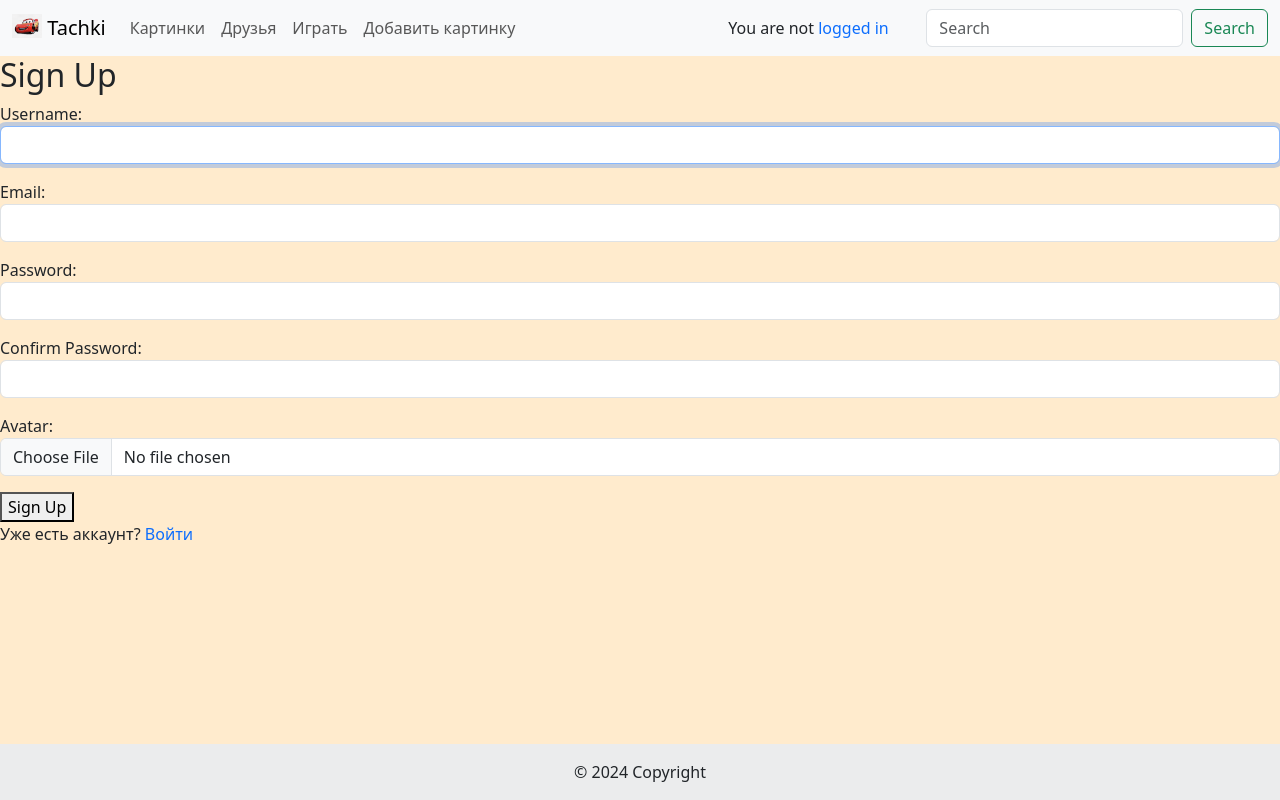
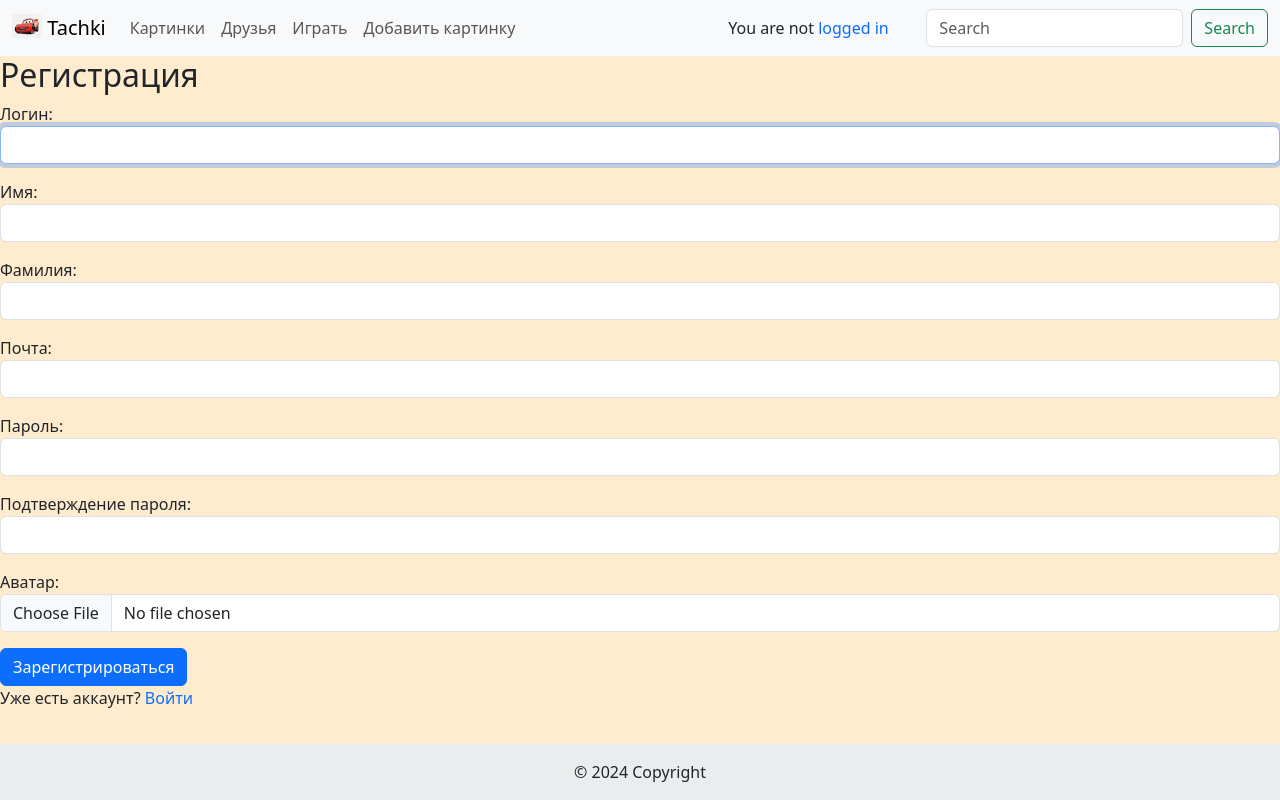
Before and after one commit to darksquare1/vcars, a Django app: page /accounts/signup/ in a window 1280 px wide. Run offline with Django 5.2, Linux system fonts and the light colour scheme; some libraries are stand-ins or nearby versions.

Commit message:
added first_name and last_name to user, added slugs for picture and profile

```diff
--- a/accounts/forms.py
+++ b/accounts/forms.py
@@ -6,10 +6,9 @@ from accounts.models import Profile
 
 
 class UserLoginForm(AuthenticationForm):
-    username = UsernameField(widget=forms.TextInput(attrs={'class': 'form-control'}))
-    password = forms.CharField(widget=forms.PasswordInput(attrs={'class': 'form-control'}))
-    remember_me = forms.BooleanField(required=False)
-
+    username = UsernameField(widget=forms.TextInput(attrs={'class': 'form-control'}), label='Логин')
+    password = forms.CharField(widget=forms.PasswordInput(attrs={'class': 'form-control'}), label='Пароль')
+    remember_me = forms.BooleanField(required=False, label='Запомнить меня')
 
     class Meta:
         model = User
@@ -24,19 +23,27 @@ class UserSignUpForm(UserCreationForm):
     avatar = forms.ImageField(required=False, widget=forms.FileInput(
         attrs={'class': 'form-control'}
     ))
+    first_name = forms.CharField(max_length=100,
+                                 widget=forms.TextInput(attrs={"class": "form-control"}))
+    last_name = forms.CharField(max_length=100,
+                                widget=forms.TextInput(attrs={"class": "form-control"}))
 
     class Meta:
         model = User
-        fields = ['username', 'email', 'password1', 'password2', 'avatar']
+        fields = ['username', 'first_name', 'last_name', 'email', 'password1', 'password2', 'avatar']
 
 
 class UpdateUserForm(forms.ModelForm):
     username = UsernameField(widget=forms.TextInput(attrs={'class': 'form-control'}), max_length=30)
     email = forms.EmailField(widget=forms.EmailInput(attrs={'class': 'form-control'}))
+    first_name = forms.CharField(max_length=100,
+                                 widget=forms.TextInput(attrs={"class": "form-control"}))
+    last_name = forms.CharField(max_length=100,
+                                widget=forms.TextInput(attrs={"class": "form-control"}))
 
     class Meta:
         model = User
-        fields = ['username', 'email']
+        fields = ['username', 'first_name', 'last_name', 'email']
 
 
 class UpdateProfileForm(forms.ModelForm):
--- a/templates/registration/login.html
+++ b/templates/registration/login.html
@@ -1,10 +1,10 @@
 {% extends 'vcars/base.html' %}
 {% block content %}
-    <h2>Login</h2>
-    <form method="post">
+    <h2>Авторизация</h2>
+    <form  method="post" >
         {{ form.as_p }}
         {% csrf_token %}
-        <p><input type="submit" class='btn btn-primary' value="login"></p>
+        <p><input type="submit" class='btn btn-primary' value="Войти"></p>
     </form>
     Еще не зарегистрированы? <a class='text-decoration-none' href="{% url 'signup' %}">Зарегистрироваться.</a>
     <br>
--- a/templates/registration/signup.html
+++ b/templates/registration/signup.html
@@ -1,6 +1,6 @@
 {% extends 'vcars/base.html' %}
 {% block content %}
- <h2> Sign Up </h2>
+ <h2> Регистрация </h2>
     {% if form.errors %}
         <div style="display: table; margin: 0 auto; text-align: left;">
             {% for key, value in form.errors.items %}
@@ -8,14 +8,18 @@
             {% endfor %}
         </div>
     {% endif %}
-    <form method="post" enctype="multipart/form-data">
+    <form method="post" enctype="multipart/form-data" class="sign-up-form">
         {% csrf_token %}
-        <p>Username: {{ form.username }}</p>
-        <p>Email: {{ form.email }}</p>
-        <p>Password: {{ form.password1 }}</p>
-        <p>Confirm Password: {{ form.password2 }}</p>
-        <p>Avatar: {{ form.avatar }}</p>
-        <button type="submit">Sign Up</button>
+        <p>Логин: {{ form.username }}</p>
+        <p>Имя: {{ form.first_name }}</p>
+        <p>Фамилия: {{ form.last_name }}</p>
+        <p>Почта: {{ form.email }}</p>
+        <p>Пароль: {{ form.password1 }}</p>
+        <p>Подтверждение пароля: {{ form.password2 }}</p>
+        <p>Аватар: {{ form.avatar }}</p>
+        <button type="submit" class='btn btn-primary'>Зарегистрироваться</button>
+        <br>
+      Уже есть аккаунт? <a href="{% url 'login' %}" class="text-decoration-none">Войти</a>
     </form>
-    Уже есть аккаунт? <a href="{% url 'login' %}" class="text-decoration-none">Войти</a>
+
 {% endblock %}
--- a/vcars/static/css/vcars.css
+++ b/vcars/static/css/vcars.css
@@ -58,7 +58,9 @@ footer {
     width: 100%;
 
 }
-
+form.sign-up-form{
+    padding-bottom: 10vh;
+}
 div.comment-form {
     padding-bottom: 100px;
 }
```
Also changed, not shown: accounts/models.py (+12 -2 lines), services/utils.py (added, +9 -0 lines), vcars/models.py (+8 -1 lines).
